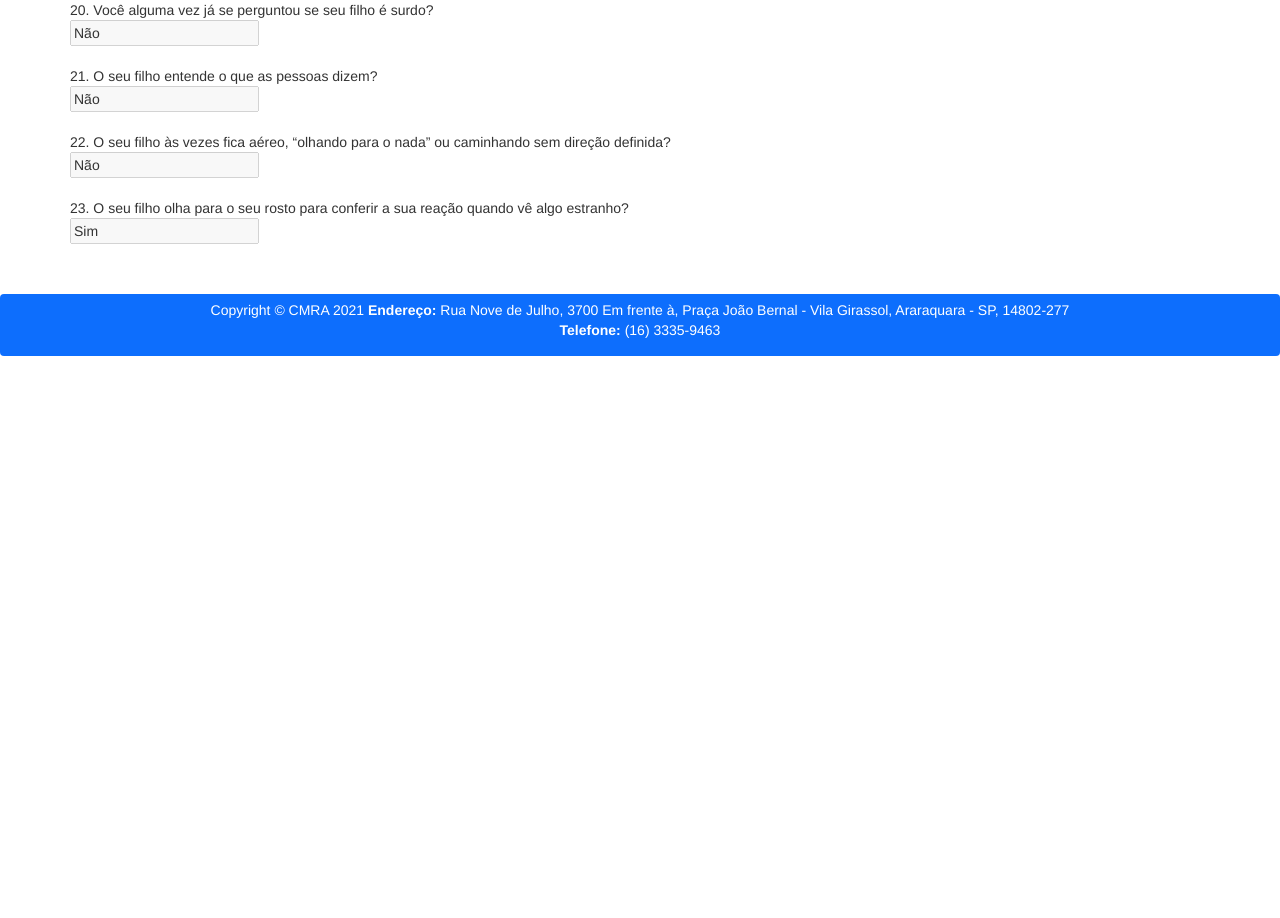
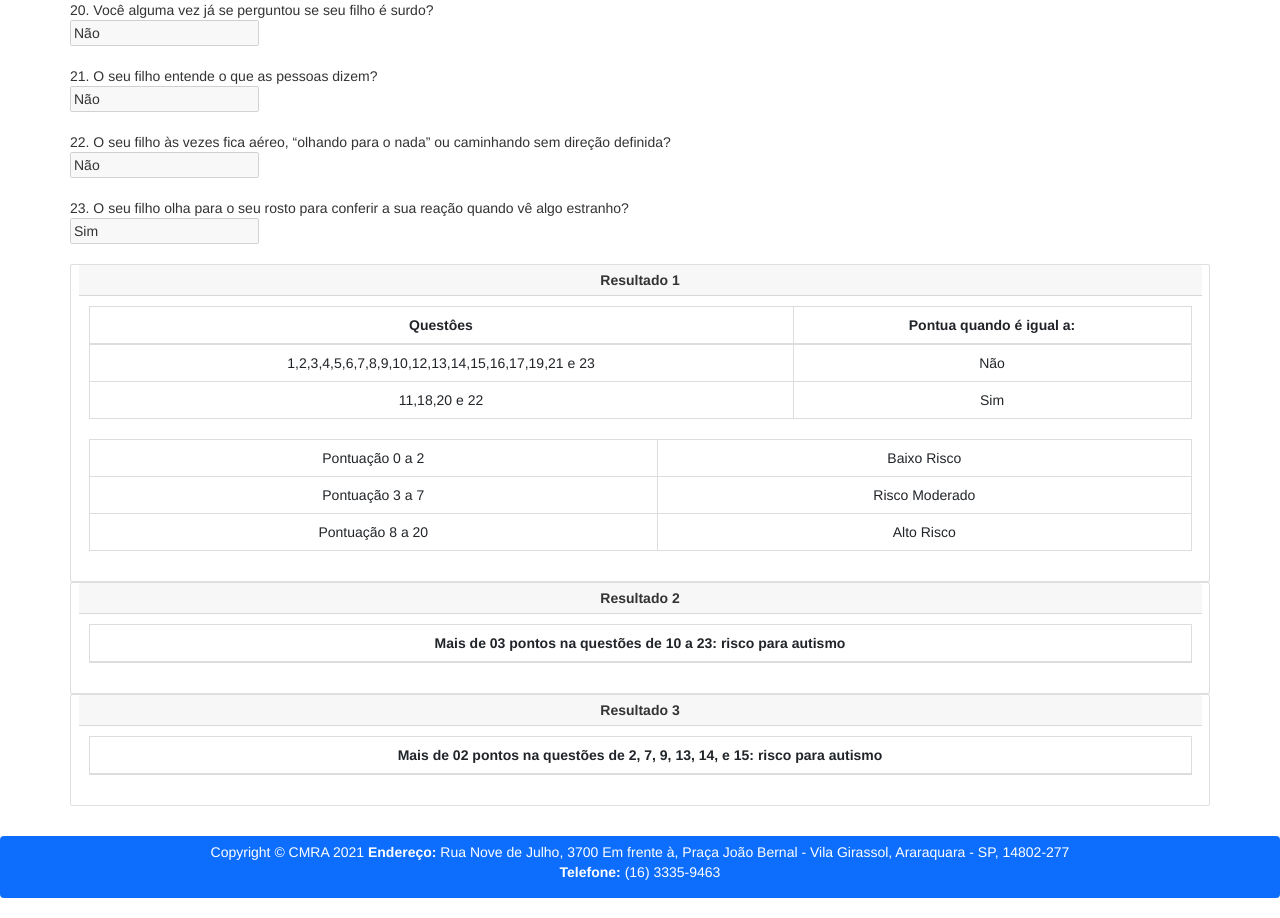
Before and after one commit to EVCravo/Univesp, a Django app: template app/templates/imprimir.html in a window 1280 px wide. Shown: the part 1802-2720 px from the top of the page. Before the commit the page ends 2158 px from the top, so only its background shows below. Run offline with Django 3.2, Linux system fonts and the light colour scheme; the template is opened without the code that fills it: values that come from a table or form of the project are taken from there, others are empty; data comes from the database, SQL or seed files in the repository; both versions use the stored data as it was after the commit; some libraries are stand-ins or nearby versions.

Commit message:
atualizacao template imprmir

```diff
--- a/app/templates/imprimir.html
+++ b/app/templates/imprimir.html
@@ -259,9 +259,79 @@
           </div>
         </div>
 
+              <div class="card text-center">
+          <div class="card-header">
+            <b>Resultado 1</b>
+          </div>
+          <div class="card-body">
+             <table class="table table-bordered display responsive nowrap text-center" id="my_table" width="100%" cellspacing="0">
+              <thead>
+                        <tr>
+                            <th><center>Questôes</center></th>
+                            <th><center>Pontua quando é igual a:</center></th>
 
+              </thead>
+              <tbody>
 
+                        <tr>
+                            <td>1,2,3,4,5,6,7,8,9,10,12,13,14,15,16,17,19,21 e 23</td>
+                            <td> Não </td>
+                        </tr>
+                        <tr>
+                          <td> 11,18,20 e 22 </td>
+                          <td> Sim </td>
+                        </tr>
 
+              </tbody>
+              </table>
+              <table class="table table-bordered display responsive nowrap text-center" id="my_table" width="100%" cellspacing="0">
+              <tbody>
+
+                        <tr>
+                            <td> Pontuação 0 a 2</td>
+                            <td> Baixo Risco </td>
+                        </tr>
+                        <tr>
+                            <td> Pontuação 3 a 7</td>
+                            <td> Risco Moderado </td>
+                        </tr>
+                        <tr>
+                            <td> Pontuação 8 a 20</td>
+                            <td> Alto Risco </td>
+                        </tr>
+
+              </tbody>
+                </table>
+          </div>
+
+        </div>
+        <div class="card text-center">
+          <div class="card-header">
+            <b>Resultado 2</b>
+          </div>
+          <div class="card-body">
+             <table class="table table-bordered display responsive nowrap text-center" id="my_table" width="100%" cellspacing="0">
+              <thead>
+                        <tr>
+                            <th><center>Mais de 03 pontos na questões de 10 a 23: risco para autismo</center></th>
+              </thead>
+              </table>
+          </div>
+        </div>
+
+        <div class="card text-center">
+          <div class="card-header">
+            <b>Resultado 3</b>
+          </div>
+          <div class="card-body">
+             <table class="table table-bordered display responsive nowrap text-center" id="my_table" width="100%" cellspacing="0">
+              <thead>
+                        <tr>
+                            <th><center>Mais de 02 pontos na questões de 2, 7, 9, 13, 14, e 15: risco para autismo</center></th>
+              </thead>
+              </table>
+          </div>
+        </div>
       </fieldset>
 
   </form>
--- a/app/templates/lista.html
+++ b/app/templates/lista.html
@@ -32,7 +32,7 @@
                             <td> <a href="../cadastro/{{p.id}}"><button type="button"  class="btn btn-primary  btn-sm" >Questionário</button></a></td>
                             <td> <a href="../../atualiza/{{p.id}}"><button type="button"  class="btn btn-success  btn-sm" >Atualizar</button></a> </td>
                             <td> <a href="../cadastro/exclui/{{p.id}}"><button type="button"  class="btn btn-danger  btn-sm" >Excluir</button></a> </td>
-                            <td> <a href="../imprimir/{{pk}}"><svg xmlns="http://www.w3.org/2000/svg" width="16" height="16" fill="currentColor" class="bi bi-printer" viewBox="0 0 16 16">
+                            <td> <a href="../imprimir/{{p.id}}"><svg xmlns="http://www.w3.org/2000/svg" width="16" height="16" fill="currentColor" class="bi bi-printer" viewBox="0 0 16 16">
   <path d="M2.5 8a.5.5 0 1 0 0-1 .5.5 0 0 0 0 1z"/>
   <path d="M5 1a2 2 0 0 0-2 2v2H2a2 2 0 0 0-2 2v3a2 2 0 0 0 2 2h1v1a2 2 0 0 0 2 2h6a2 2 0 0 0 2-2v-1h1a2 2 0 0 0 2-2V7a2 2 0 0 0-2-2h-1V3a2 2 0 0 0-2-2H5zM4 3a1 1 0 0 1 1-1h6a1 1 0 0 1 1 1v2H4V3zm1 5a2 2 0 0 0-2 2v1H2a1 1 0 0 1-1-1V7a1 1 0 0 1 1-1h12a1 1 0 0 1 1 1v3a1 1 0 0 1-1 1h-1v-1a2 2 0 0 0-2-2H5zm7 2v3a1 1 0 0 1-1 1H5a1 1 0 0 1-1-1v-3a1 1 0 0 1 1-1h6a1 1 0 0 1 1 1z"/>
 </svg></a> </td>
```
Also changed, not shown: univesp/settings.py (+13 -13 lines), db.sqlite3.
